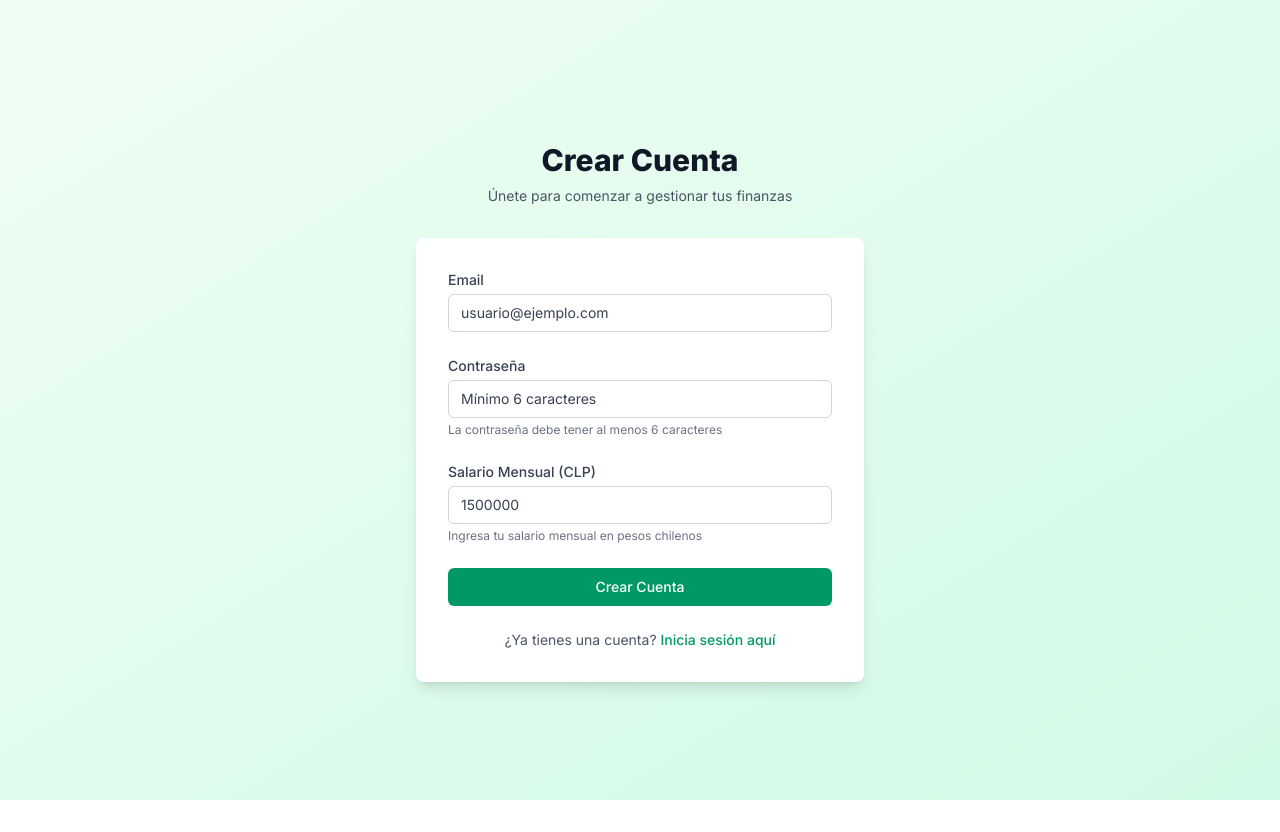
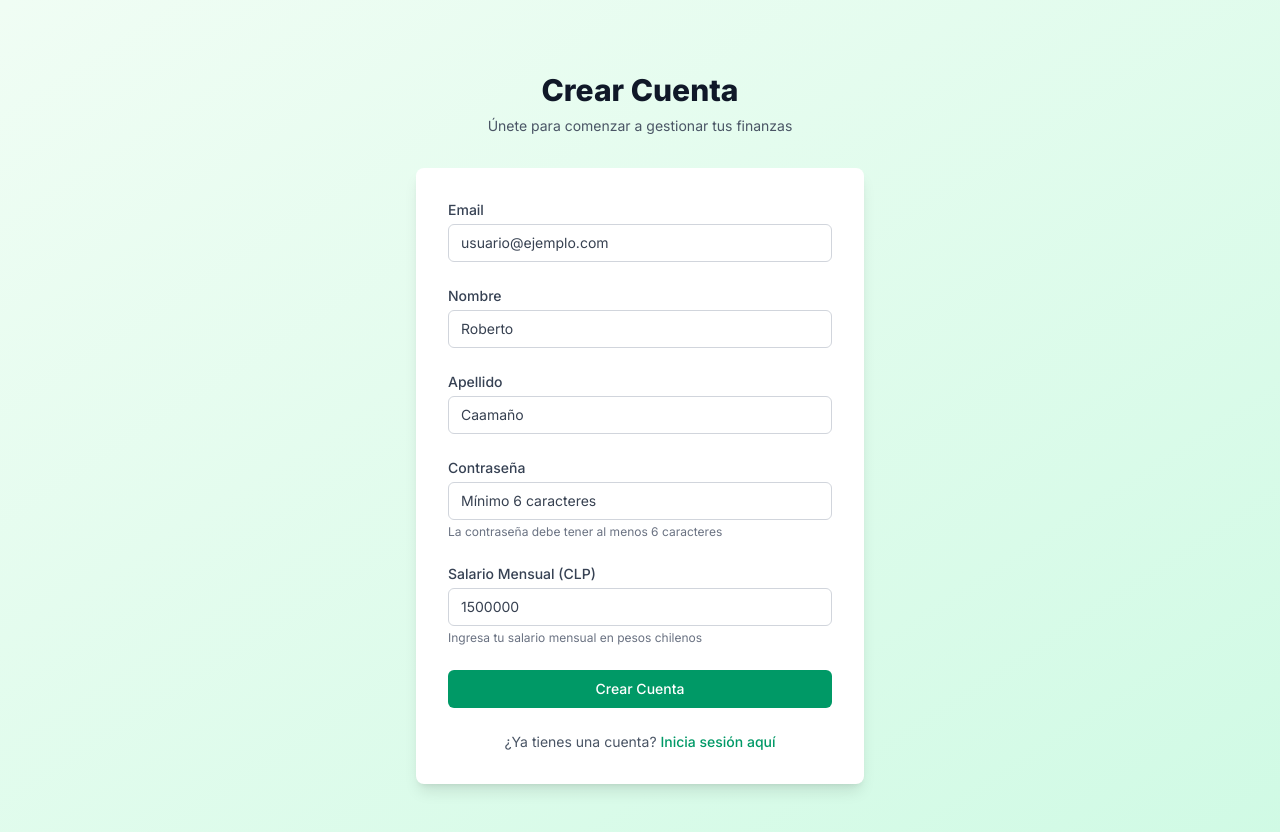
Before and after one commit to robertocaamanor/ordena-tu-plata-frontend, a Next.js app: page /register in a window 1280 px wide. Before the commit the page ends 800 px from the top, so only its background shows below. Built offline with nearby package versions, Linux system fonts and the light colour scheme.

Commit message:
Añade nombre y apellido de usuario y nombre de la deuda

```diff
--- a/app/contexts/AuthContext.tsx
+++ b/app/contexts/AuthContext.tsx
@@ -8,7 +8,7 @@ interface AuthContextType {
   isAuthenticated: boolean;
   isLoading: boolean;
   login: (email: string, password: string) => Promise<void>;
-  register: (email: string, password: string, salary: number) => Promise<void>;
+  register: (email: string, password: string, salary: number, firstName?: string, lastName?: string) => Promise<void>;
   logout: () => void;
 }
 
@@ -51,10 +51,10 @@ export function AuthProvider({ children }: { children: React.ReactNode }) {
     }
   };
 
-  const register = async (email: string, password: string, salary: number) => {
+  const register = async (email: string, password: string, salary: number, firstName?: string, lastName?: string) => {
     setIsLoading(true);
     try {
-      const response = await apiService.register({ email, password, salary });
+      const response = await apiService.register({ email, password, salary, firstName, lastName });
       setUser(response.user);
     } catch (error) {
       console.error('Register error:', error);
--- a/app/profile/page.tsx
+++ b/app/profile/page.tsx
@@ -10,7 +10,9 @@ export default function ProfilePage() {
   const [userData, setUserData] = useState<User | null>(null);
   const [formData, setFormData] = useState({
     email: '',
-    salary: ''
+    salary: '',
+    firstName: '',
+    lastName: ''
   });
   const [isLoading, setIsLoading] = useState(true);
   const [isSubmitting, setIsSubmitting] = useState(false);
@@ -30,7 +32,9 @@ export default function ProfilePage() {
       setUserData(data);
       setFormData({
         email: data.email,
-        salary: data.salary.toString()
+        salary: data.salary.toString(),
+        firstName: data.firstName || '',
+        lastName: data.lastName || '',
       });
     } catch (error) {
       console.error('Error loading user data:', error);
@@ -63,7 +67,9 @@ export default function ProfilePage() {
     if (userData) {
       setFormData({
         email: userData.email,
-        salary: userData.salary.toString()
+        salary: userData.salary.toString(),
+        firstName: userData.firstName || '',
+        lastName: userData.lastName || '',
       });
     }
     setError('');
@@ -79,7 +85,9 @@ export default function ProfilePage() {
     try {
       const updateData = {
         email: formData.email,
-        salary: Number(formData.salary)
+        salary: Number(formData.salary),
+        firstName: formData.firstName,
+        lastName: formData.lastName,
       };
 
       const updatedUser = await apiService.updateUser(updateData);
@@ -178,6 +186,35 @@ export default function ProfilePage() {
                       required
                       className="w-full px-3 py-2 border border-gray-300 rounded-lg focus:outline-none focus:ring-2 focus:ring-indigo-500"
                       placeholder="tu@email.com"
+                    />
+                  </div>
+                  <div>
+                    <label className="block text-sm font-medium text-gray-700 mb-2">
+                      Nombre
+                    </label>
+                    <input
+                      type="text"
+                      name="firstName"
+                      value={formData.firstName}
+                      onChange={handleChange}
+                      required
+                      className="w-full px-3 py-2 border border-gray-300 rounded-lg focus:outline-none focus:ring-2 focus:ring-indigo-500"
+                      placeholder="Roberto"
+                    />
+                  </div>
+
+                  <div>
+                    <label className="block text-sm font-medium text-gray-700 mb-2">
+                      Apellido
+                    </label>
+                    <input
+                      type="text"
+                      name="lastName"
+                      value={formData.lastName}
+                      onChange={handleChange}
+                      required
+                      className="w-full px-3 py-2 border border-gray-300 rounded-lg focus:outline-none focus:ring-2 focus:ring-indigo-500"
+                      placeholder="Caamaño"
                     />
                   </div>
 
--- a/app/register/page.tsx
+++ b/app/register/page.tsx
@@ -7,6 +7,8 @@ import { useAuth } from '../contexts/AuthContext';
 
 export default function RegisterPage() {
   const [formData, setFormData] = useState({
+    firstName: '',
+    lastName: '',
     email: '',
     password: '',
     salary: ''
@@ -23,7 +25,13 @@ export default function RegisterPage() {
     setIsLoading(true);
 
     try {
-      await register(formData.email, formData.password, Number(formData.salary));
+      await register(
+        formData.email,
+        formData.password,
+        Number(formData.salary),
+        formData.firstName,
+        formData.lastName,
+      );
       // Redireccionar al dashboard después del registro exitoso
       router.push('/dashboard');
     } catch (error) {
@@ -75,6 +83,39 @@ export default function RegisterPage() {
                 onChange={handleChange}
                 className="mt-1 appearance-none relative block w-full px-3 py-2 border border-gray-300 placeholder-gray-500 text-gray-900 rounded-md focus:outline-none focus:ring-emerald-500 focus:border-emerald-500 focus:z-10 sm:text-sm disabled:bg-gray-100"
                 placeholder="usuario@ejemplo.com"
+              />
+            </div>
+            <div>
+              <label htmlFor="firstName" className="block text-sm font-medium text-gray-700">
+                Nombre
+              </label>
+              <input
+                id="firstName"
+                name="firstName"
+                type="text"
+                required
+                disabled={isLoading}
+                value={formData.firstName}
+                onChange={handleChange}
+                className="mt-1 appearance-none relative block w-full px-3 py-2 border border-gray-300 placeholder-gray-500 text-gray-900 rounded-md focus:outline-none focus:ring-emerald-500 focus:border-emerald-500 focus:z-10 sm:text-sm disabled:bg-gray-100"
+                placeholder="Roberto"
+              />
+            </div>
+
+            <div>
+              <label htmlFor="lastName" className="block text-sm font-medium text-gray-700">
+                Apellido
+              </label>
+              <input
+                id="lastName"
+                name="lastName"
+                type="text"
+                required
+                disabled={isLoading}
+                value={formData.lastName}
+                onChange={handleChange}
+                className="mt-1 appearance-none relative block w-full px-3 py-2 border border-gray-300 placeholder-gray-500 text-gray-900 rounded-md focus:outline-none focus:ring-emerald-500 focus:border-emerald-500 focus:z-10 sm:text-sm disabled:bg-gray-100"
+                placeholder="Caamaño"
               />
             </div>
 
```
Also changed, not shown: app/debts/page.tsx (+38 -38 lines), app/services/api.ts (+7 -0 lines).
